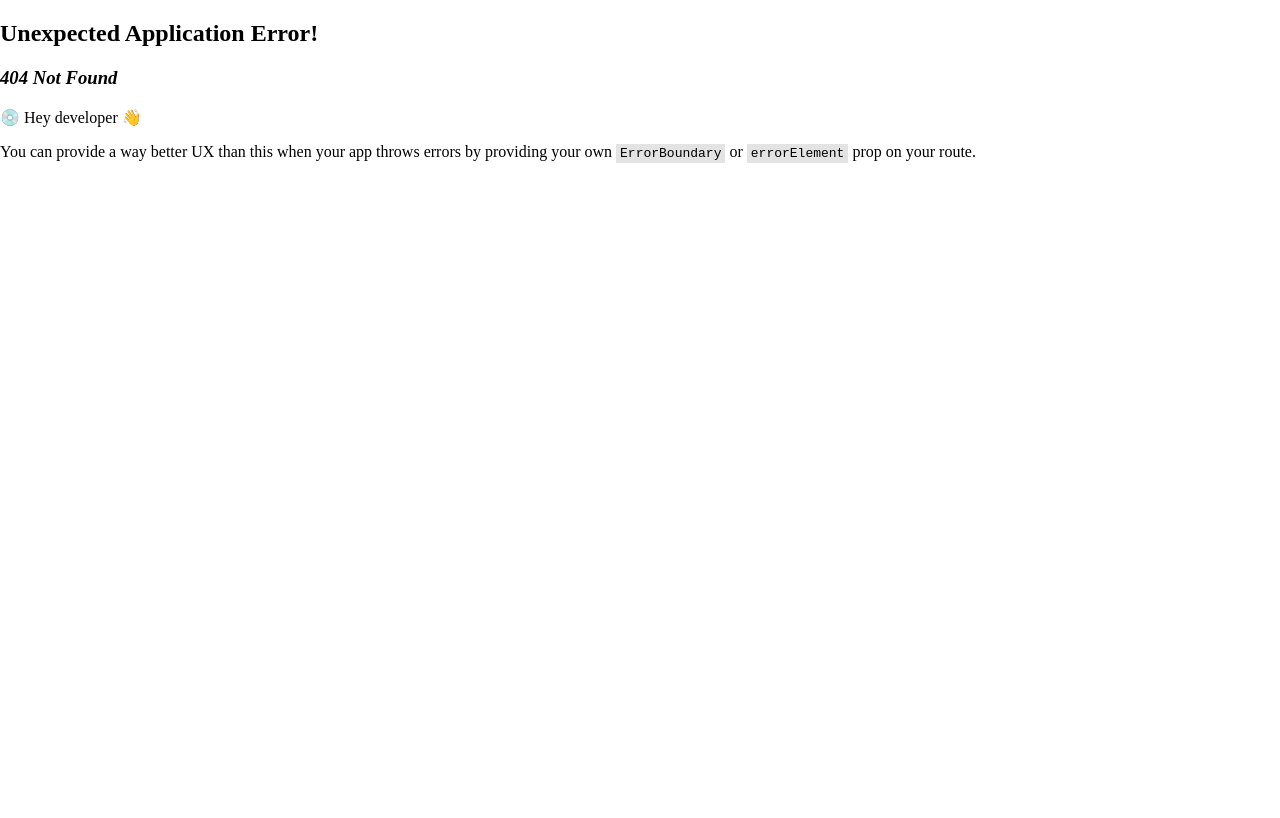
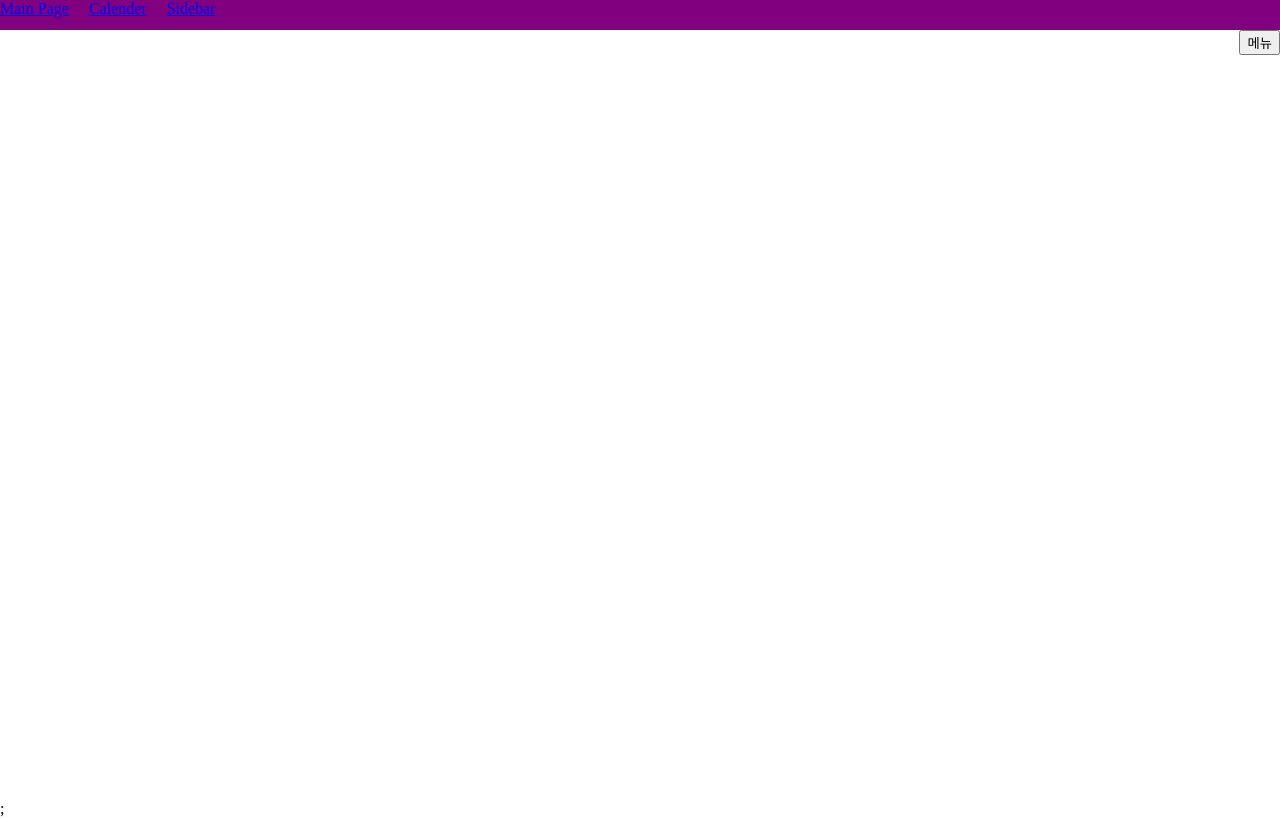
Before and after one commit to iamodh/react-components, a React (Vite) app: page /sidebar in a window 1280 px wide. Before the commit this address had no page. Built offline with nearby package versions, Linux system fonts and the light colour scheme.

Commit message:
사이드바 fadein fadeout 구현

```diff
--- a/src/components/layout/Header.jsx
+++ b/src/components/layout/Header.jsx
@@ -2,6 +2,8 @@ import { Link } from "react-router-dom";
 import styled from "styled-components";
 
 const Nav = styled.nav`
+  height: 30px;
+  background-color: purple;
   a {
     margin-right: 20px;
   }
@@ -14,6 +16,7 @@ export default function Header() {
         <li>
           <Link to="/">Main Page</Link>
           <Link to="/calender">Calender</Link>
+          <Link to="/sidebar">Sidebar</Link>
         </li>
       </ul>
     </Nav>
--- a/src/index.css
+++ b/src/index.css
@@ -5,4 +5,5 @@ body {
 }
 ul {
   padding: unset;
+  margin: unset;
 }
--- a/src/pages/calender/index.jsx
+++ b/src/pages/calender/index.jsx
@@ -76,6 +76,44 @@ const Days = styled.div`
 `;
 
 export default function Calender() {
+  // 모달 관리
+  const [isModal, setIsModal] = useState(false);
+
+  const handleModal = () => {
+    setIsModal((prev) => !prev);
+  };
+
+  // 달력 년 월 표시
+  const today = new Date();
+  const [date, setDate] = useState({
+    year: today.getFullYear(),
+    month: today.getMonth() + 1,
+    day: today.getDate(),
+  });
+
+  const handleMonthDown = () => {
+    if (date.month <= 1)
+      setDate((prev) => {
+        return { ...prev, year: prev.year - 1, month: 12 };
+      });
+    else
+      setDate((prev) => {
+        return { ...prev, month: prev.month - 1 };
+      });
+  };
+
+  const handleMonthUp = () => {
+    if (date.month >= 12)
+      setDate((prev) => {
+        return { ...prev, year: prev.year + 1, month: 1 };
+      });
+    else
+      setDate((prev) => {
+        return { ...prev, month: prev.month + 1 };
+      });
+  };
+
+  // 달력 일 수 표시 알고리즘
   const getFirstDayOfWeek = (year, month) => {
     return new Date(year, month - 1, 1).getDay();
   };
@@ -83,15 +121,6 @@ export default function Calender() {
   const getLastDay = (year, month) => {
     return new Date(year, month, 0).getDate();
   };
-
-  const [isModal, setIsModal] = useState(false);
-
-  const today = new Date();
-  const [date, setDate] = useState({
-    year: today.getFullYear(),
-    month: today.getMonth() + 1,
-    day: today.getDate(),
-  });
 
   const [days, setDays] = useState(
     // ["","","", 1, 2, 3, ... , 31]
@@ -103,23 +132,6 @@ export default function Calender() {
       else return i + 1;
     })
   );
-
-  const selectedDay = useRef(null);
-
-  const handleModal = () => {
-    setIsModal((prev) => !prev);
-  };
-
-  const handleMonthDown = () => {
-    if (date.month <= 1)
-      setDate((prev) => {
-        return { ...prev, year: prev.year - 1, month: 12 };
-      });
-    else
-      setDate((prev) => {
-        return { ...prev, month: prev.month - 1 };
-      });
-  };
 
   useEffect(() => {
     setDays(
@@ -133,16 +145,8 @@ export default function Calender() {
     );
   }, [date]);
 
-  const handleMonthUp = () => {
-    if (date.month >= 12)
-      setDate((prev) => {
-        return { ...prev, year: prev.year + 1, month: 1 };
-      });
-    else
-      setDate((prev) => {
-        return { ...prev, month: prev.month + 1 };
-      });
-  };
+  // 날짜 선택 관리
+  const selectedDay = useRef(null);
 
   const handleDaysClick = (event) => {
     if (selectedDay.current) {
--- /dev/null
+++ b/src/pages/sidebar/index.jsx
@@ -0,0 +1,72 @@
+import { useState } from "react";
+import styled, { css, keyframes } from "styled-components";
+
+const fadeIn = keyframes`
+  0% {
+    left: 300px;
+  }
+  100% {
+    left: 0;
+  }
+`;
+const fadeOut = keyframes`
+  0% {
+    left: 0;
+  }
+  100% {
+    left: 300px;
+  }
+`;
+
+const Wrapper = styled.div`
+  overflow-x: hidden;
+`;
+
+const Container = styled.div`
+  width: 300px;
+  height: calc(100vh - 30px);
+  margin-left: auto;
+  background-color: green;
+  position: relative;
+  left: 300px;
+  ${(props) =>
+    props.$active
+      ? css`
+          animation: ${fadeIn} 0.4s ease-in forwards;
+        `
+      : css`
+          animation: ${fadeOut} 0.4s ease-in forwards;
+        `};
+`;
+
+const Button = styled.button`
+  position: absolute;
+  top: 30px;
+  right: 0;
+`;
+
+export default function Sidebar() {
+  const [active, setActive] = useState(false);
+
+  return (
+    <Wrapper>
+      <Button
+        onClick={() => {
+          setActive(true);
+        }}
+      >
+        메뉴
+      </Button>
+      <Container $active={active}>
+        <button
+          onClick={() => {
+            setActive(false);
+          }}
+        >
+          닫기
+        </button>
+      </Container>
+      ;
+    </Wrapper>
+  );
+}
--- a/src/routes.jsx
+++ b/src/routes.jsx
@@ -2,6 +2,7 @@ import { createBrowserRouter } from "react-router-dom";
 import Layout from "./components/layout";
 import MainPage from "./pages";
 import Calender from "./pages/calender";
+import Sidebar from "./pages/sidebar";
 
 const router = createBrowserRouter(
   [
@@ -16,6 +17,10 @@ const router = createBrowserRouter(
         {
           path: "/calender",
           element: <Calender />,
+        },
+        {
+          path: "/sidebar",
+          element: <Sidebar />,
         },
       ],
     },
```
